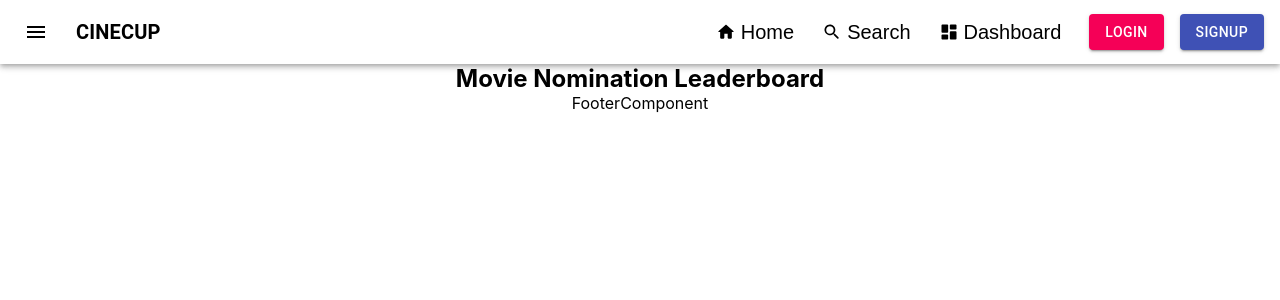
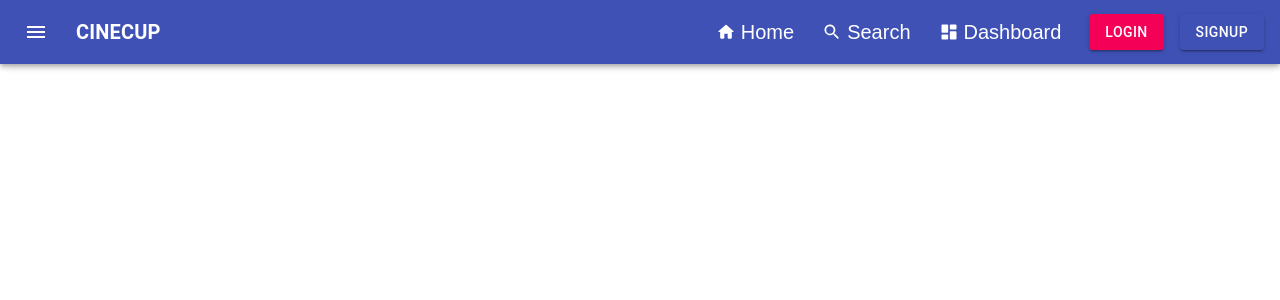
Before and after one commit to Shikhar15606/CineCup, a React (Create React App) app: page / in a window 1280 px wide. Shown: the top 300 px of the page. Built offline with nearby package versions, Linux system fonts and the light colour scheme; a web font is replaced by a local one.

Commit message:
Cards prob fixed and header changed

```diff
--- a/src/Components/HeaderComponent/HeaderComponent.js
+++ b/src/Components/HeaderComponent/HeaderComponent.js
@@ -44,12 +44,12 @@ function HeaderComponent(){
             menuButton: {
               marginRight: theme.spacing(2),
 
-              color:'black'
+              color:'white'
             },
             title: {
                 marginRight: theme.spacing(2),
                 fontWeight:'bold',
-                color:'black',
+                color:'white',
             },
             Button1:{
                 marginRight: theme.spacing(2),
@@ -155,7 +155,7 @@ function HeaderComponent(){
 
             return (
               <div className={classes.root}>
-                <AppBar position="static" color="transparent">
+                <AppBar position="fixed" color="primary">
                   <Toolbar>
 
                     <IconButton edge="start" className={classes.menuButton} color="inherit" aria-label="menu" onClick={toggleDrawer(true)}>
--- a/src/Components/SearchPageComponent/SearchPageStyle.css
+++ b/src/Components/SearchPageComponent/SearchPageStyle.css
@@ -8,6 +8,7 @@ header h1 {
 	font-weight: 500;
 	text-align: center;
 	font-family: Impact, Haettenschweiler, 'Arial Narrow Bold', sans-serif;
+	margin-top: 80px;
 }
 
 main {
@@ -257,7 +258,7 @@ margin-right: 10px;
 
 .card:hover{
 	transform: translateY(20px);
-	box-shadow: -1px 10px 29px 0px rgba(0, 0, 0, 0.8);
+	box-shadow: 0 10px 20px rgba(0,0,0,0.19), 0 6px 6px rgba(0,0,0,0.23);
 
 }
 .card:hover:before {
@@ -277,7 +278,7 @@ margin-right: 10px;
 	width: 100%;
 	height: 100%;
 	border-radius: 10px;
-	background: rgba(0, 0, 0, 0.7);
+	background: rgba(0, 0, 0, 0.5);
 	z-index: 2;
 	-webkit-transition: 0.5s;
 	transition: 0.5s;
```
Also changed, not shown: 1 other file (tests, documents, lock files or other folders).
